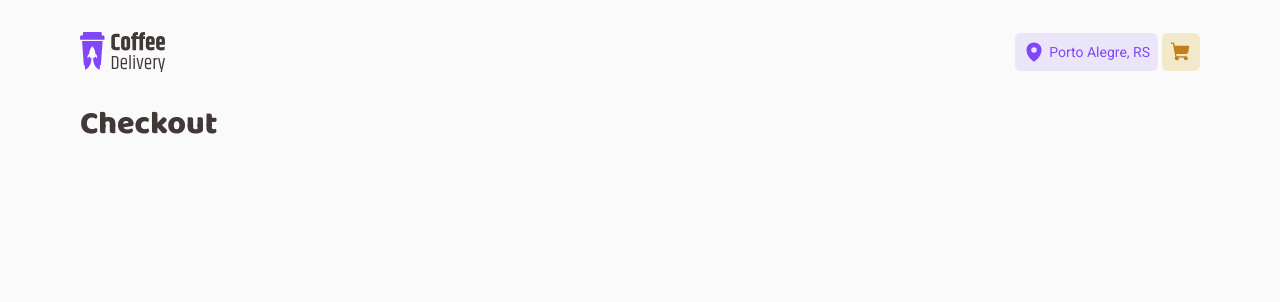
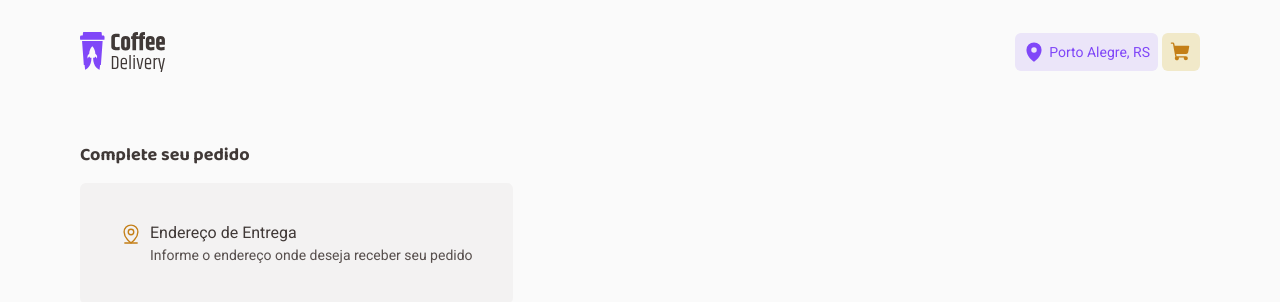
Before and after one commit to ViniciusHack/coffe_delivery, a React (Vite) app: page /checkout in a window 1280 px wide. Shown: the top 302 px of the page. Built offline with nearby package versions, Linux system fonts and the light colour scheme.

Commit message:
feat: checkout page header

```diff
--- a/src/components/Coffees/CoffeeItem/index.tsx
+++ b/src/components/Coffees/CoffeeItem/index.tsx
@@ -1,9 +1,25 @@
 import { Minus, Plus } from "phosphor-react";
+import { useState } from "react";
 import Express from '../../../assets/coffee_express.svg';
 import { Button } from "../../Button";
 import { Actions, Amount, Badge, CoffeeItemContainer, Footer, ImageBox } from "./styles";
 
 export function CoffeeItem() {
+  const [itemCount, setItemCount] = useState(0);
+
+  const increaseItemCount = () => {
+    setItemCount(state => state+= 1)
+  }
+
+  const decreaseItemCount = () => {
+    setItemCount(state => {
+      if(state > 0) {
+        state-= 1
+      }
+      return state
+    })
+  }
+
   return (
     <CoffeeItemContainer>
       <ImageBox>
@@ -18,11 +34,11 @@ export function CoffeeItem() {
         <span>R${" "}<strong>9,90</strong></span>
         <Actions>
         <Amount>
-          <button>
+          <button onClick={decreaseItemCount}>
             <Minus size={14} />
           </button>
-          <span>{1}</span>
-          <button>
+          <span>{itemCount}</span>
+          <button onClick={increaseItemCount}>
             <Plus size={14} />
           </button>
         </Amount>
--- a/src/components/Coffees/CoffeeItem/styles.ts
+++ b/src/components/Coffees/CoffeeItem/styles.ts
@@ -66,6 +66,7 @@ export const Amount = styled.div`
   display: flex;
   gap: 0.25rem;
   align-items: center;
+  user-select: none;
 
   border-radius: 6px;
   background: ${props => props.theme['base-400']};
--- a/src/pages/Checkout/index.tsx
+++ b/src/pages/Checkout/index.tsx
@@ -1,5 +1,27 @@
+import { MapPinLine } from "phosphor-react";
+import { CartItems, CheckoutContainer, FormContainer, FormContent, FormHeader, Payment, Text } from "./styles";
+
 export function Checkout() {
   return (
-    <h1>Checkout</h1>
+    <CheckoutContainer>
+      <FormContainer>
+        <h3>Complete seu pedido</h3>
+        <FormContent>
+          <FormHeader>
+            <MapPinLine size={22} />
+            <Text>
+              <h4>Endereço de Entrega</h4>
+              <p>Informe o endereço onde deseja receber seu pedido</p>
+            </Text>
+          </FormHeader>
+        </FormContent>
+        <Payment>
+
+        </Payment>
+      </FormContainer>
+      <CartItems>
+
+      </CartItems>
+    </CheckoutContainer>
   )
 }
--- a/src/pages/Checkout/styles.ts
+++ b/src/pages/Checkout/styles.ts
@@ -1,5 +1,53 @@
 import styled from 'styled-components';
 
 export const CheckoutContainer = styled.div`
+  display: flex;
+  gap: 2rem;
+  padding-top: 2.5rem;
+`;
 
-`;
+export const FormContainer = styled.section`
+  h3 {
+    font-size: 1.125rem;
+    font-weight: 700;
+  }
+`
+
+export const FormContent = styled.form`
+  margin-top: 1rem;
+  padding: 2.5rem;
+  background: ${props => props.theme['base-200']};
+  border-radius: 6px;
+`
+
+export const FormHeader = styled.header`
+  display: flex;
+  gap: 0.5rem;
+
+  font-size: 0.875rem;
+  h4 {
+    font-size: 1rem;
+    font-family: 'Roboto';
+    font-weight: 400;
+    padding-bottom: 2px;
+  }
+  p {
+    color: ${props => props.theme['base-700']}
+  }
+
+  svg {
+    color: ${props => props.theme['primary-700']};
+  }
+`
+
+export const Text = styled.div`
+
+`
+
+export const Payment = styled.div`
+
+`
+
+export const CartItems = styled.div`
+
+`
```
